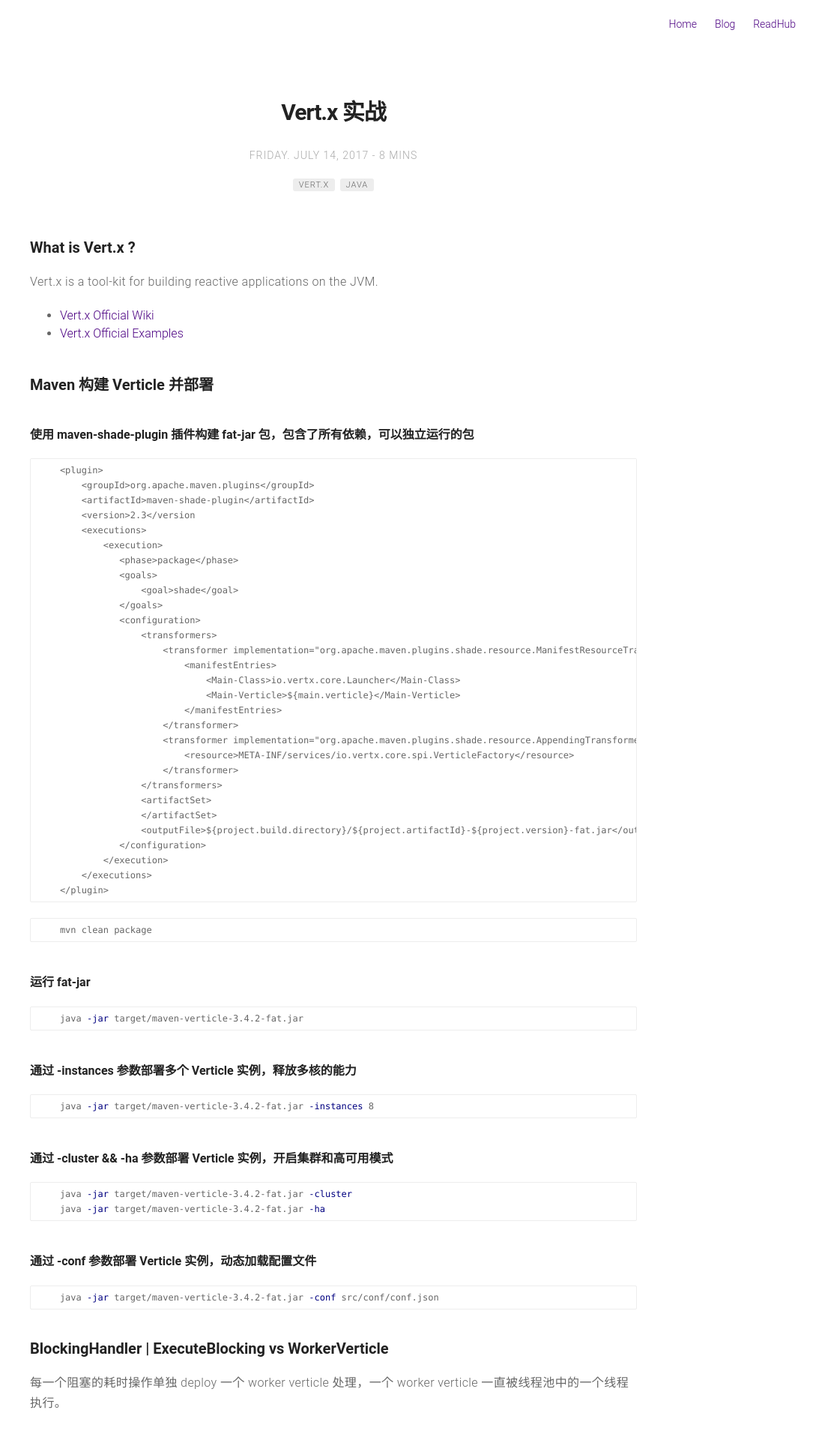
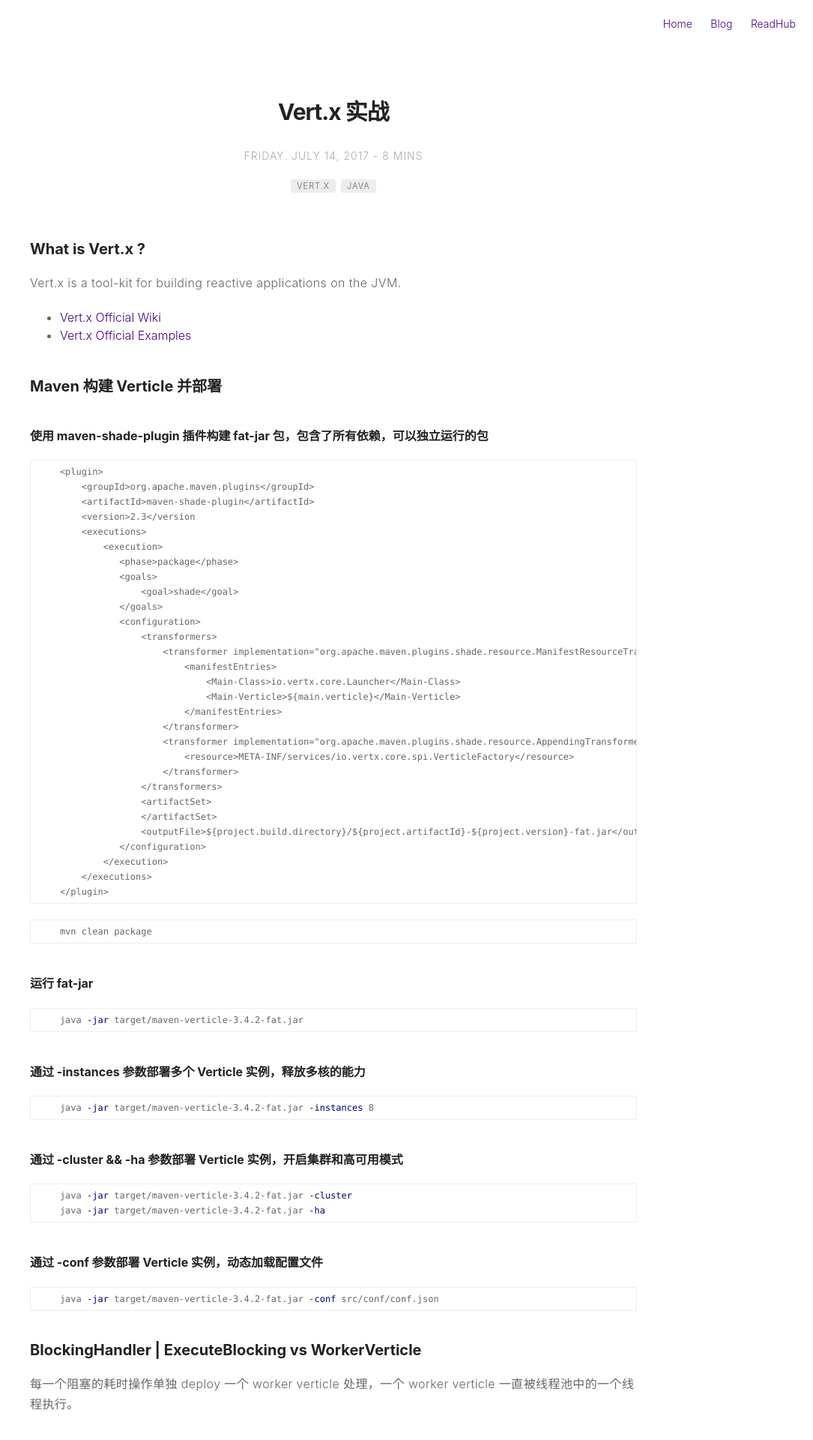
Before and after one commit to Jiangew/jiangew.github.io, a Jekyll site: the page built from _posts/2017-07-14-vertx-in-action.md, in a window 1280 px wide. Shown: the top 1920 px of the page at 75% size, without its empty margins (195-1280 px from the left). Built offline with Jekyll 4.4.1, drawn with Linux system fonts in a browser that asks for light colours.

Commit message:
font family trust

```diff
--- a/_sass/base/normalize.scss
+++ b/_sass/base/normalize.scss
@@ -6,7 +6,7 @@
  */
 
 html {
-  font-family: Roboto, Menlo, Monaco, "Helvetica Neue", Helvetica, Arial, sans-serif;
+  font-family: -apple-system, BlinkMacSystemFont, "Segoe UI", Helvetica, Arial, sans-serif, "Apple Color Emoji", "Segoe UI Emoji", "Segoe UI Symbol";
   -ms-text-size-adjust: 100%; /* 2 */
   -webkit-text-size-adjust: 100%; /* 2 */
 }
--- a/_sass/base/variables.sass
+++ b/_sass/base/variables.sass
@@ -1,5 +1,5 @@
-$fontSans: Roboto, Menlo, Monaco, "Helvetica Neue", Helvetica, Arial, sans-serif
-$fontMonospace: Menlo, monaco, monospace
+$fontSans: -apple-system, BlinkMacSystemFont, "Segoe UI", Helvetica, Arial, sans-serif, "Apple Color Emoji", "Segoe UI Emoji", "Segoe UI Symbol"
+$fontMonospace: Menlo, Monaco, monospace
 
 $alpha: #666
 $beta: #222
--- a/_sass/components/header.sass
+++ b/_sass/components/header.sass
@@ -18,8 +18,7 @@
             opacity: .8
 
     > .title
-        font-family: "Helvetica Neue", Helvetica, Arial, sans-serif
-        font-size: 3.5rem
+        font-size: 4rem
         margin: 0 0 13px
 
     > .description
```
